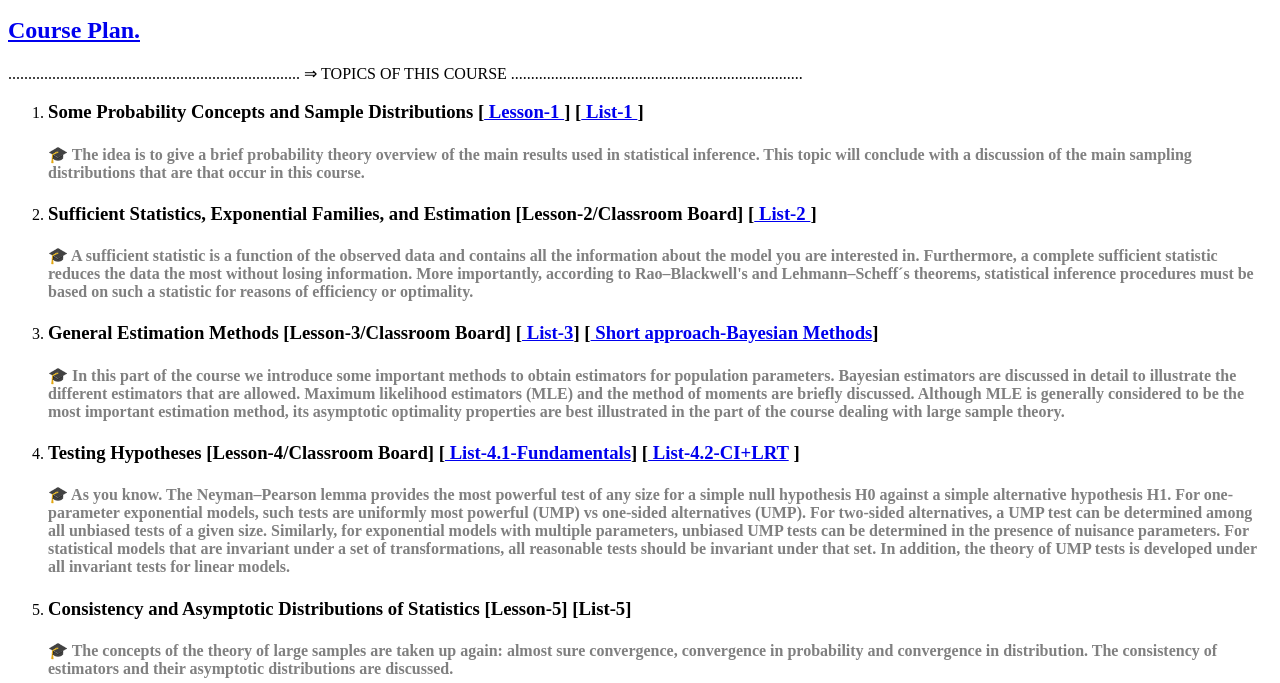
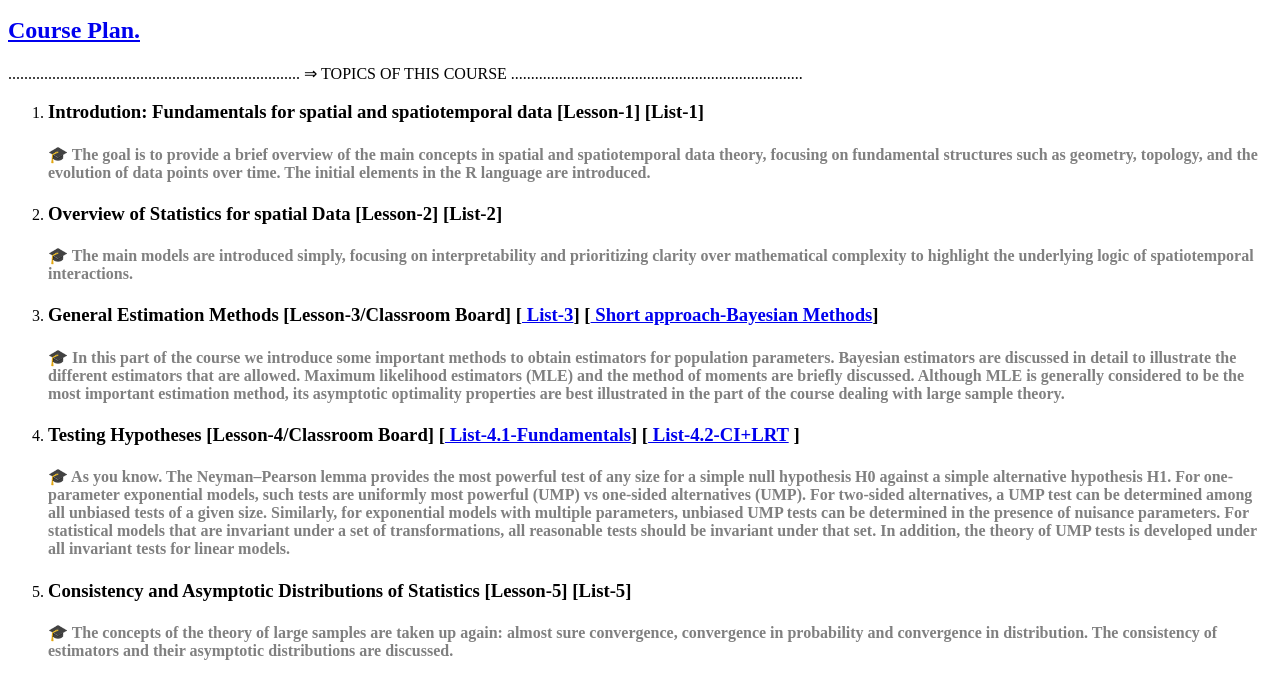
Before and after one commit to NascADC/NascADC.github.io, a plain HTML site: page TimeSpatia.html in a window 1280 px wide. Shown: the part 110-793 px from the top of the page. Drawn offline with Linux system fonts and the light colour scheme.

Commit message:
primeira alteração

```diff
--- a/TimeSpatia.html
+++ b/TimeSpatia.html
@@ -20,33 +20,29 @@
         .........................................................................
             <ol start="1">
             <li><section>
-              <h3> Some Probability Concepts and Sample Distributions
-                [<a href="https://www.dropbox.com/scl/fi/1xjgfxe8mlbbd63thd19s/CAPITULO1.pdf?rlkey=p6x0evu6qiu1jko49u7n2uoqr&st=abyeeydj&dl=0">
-                    Lesson-1 </a>]
-                [<a href="https://www.dropbox.com/scl/fi/s9a08tisz9mkvw8nb4xw2/LISTA1.pdf?rlkey=4gqrsmwt9izlgb7jyf0rjoefb&st=iy59f2bf&dl=0">
-                List-1 </a>]
+              <h3> Introdution: Fundamentals for spatial and spatiotemporal data
+                [Lesson-1]
+                [List-1]
             </h3>
               <h4><p>
                 &#x1F393; <font color="gray">
-                    The idea is to give a brief probability theory overview of the main results used in statistical inference.
-                    This topic will conclude with a discussion of the main sampling distributions that are
-                    that occur in this course.
+                    The goal is to provide a brief overview of the main concepts in spatial and spatiotemporal
+                    data theory, focusing on fundamental structures such as geometry, topology, and
+                    the evolution of data points over time. The initial elements
+                    in the R language are introduced.
                </font>
               </p></h4>
             </section></li>
             <li>
             <section>
-                <h3> Sufficient Statistics, Exponential Families, and Estimation
-                    [Lesson-2/Classroom Board]
-                    [<a href="https://www.dropbox.com/scl/fi/do3tq3hd1clhu1l2l1e7k/LISTA2.pdf?rlkey=itvge9jl105dfxxo68ep12ido&st=oj282k4q&dl=0">
-                    List-2 </a>] </h3>
+                <h3> Overview of Statistics for spatial Data
+                    [Lesson-2]
+                    [List-2] </h3>
                 <h4><p>
                     &#x1F393; <font color="gray">
-                    A sufficient statistic is a function of the observed data and contains all the information
-                    about the model you are interested in. Furthermore, a complete sufficient statistic reduces
-                    the data the most without losing information. More importantly, according to Rao–Blackwell's
-                    and Lehmann–Scheff´s theorems, statistical inference procedures must be based on such a
-                    statistic for reasons of efficiency or optimality.
+                    The main models are introduced simply, focusing on interpretability and prioritizing
+                    clarity over mathematical complexity to highlight the underlying logic of
+                    spatiotemporal interactions.
                 </font>
                 </p></h4>
             </section></li>
```
